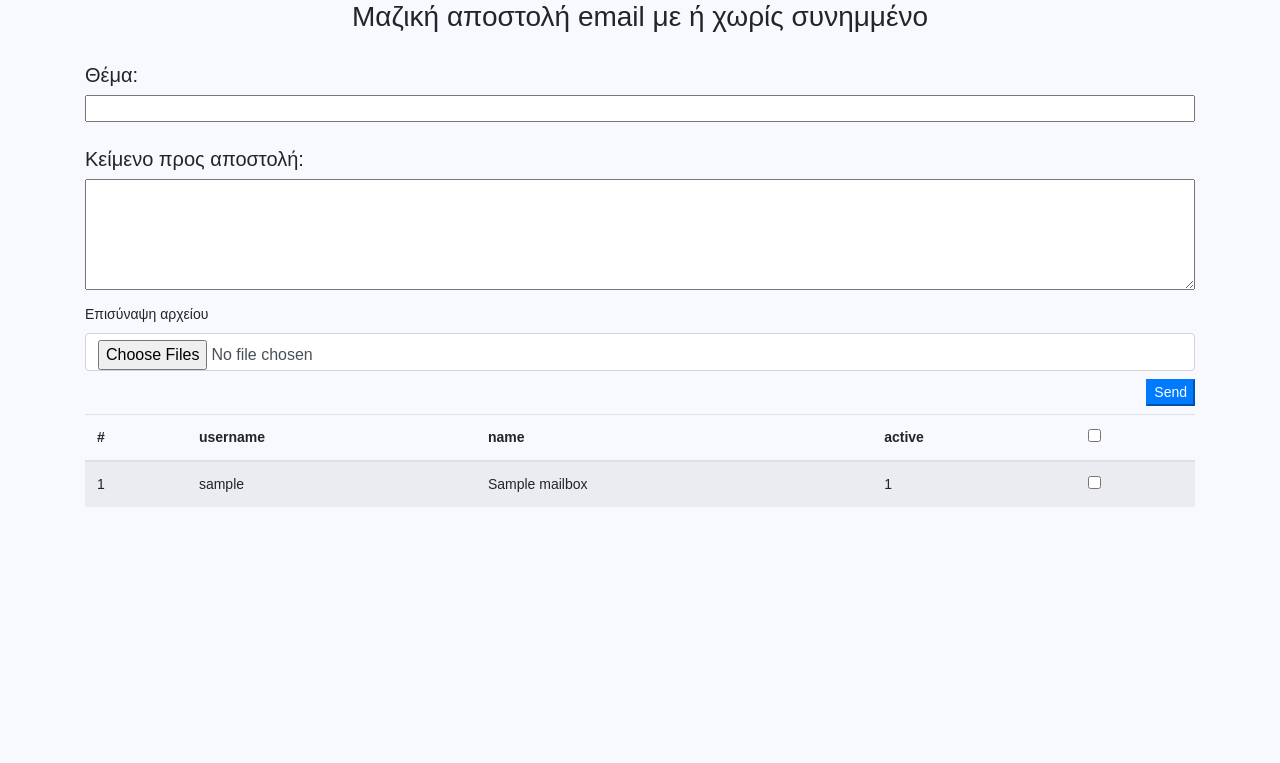
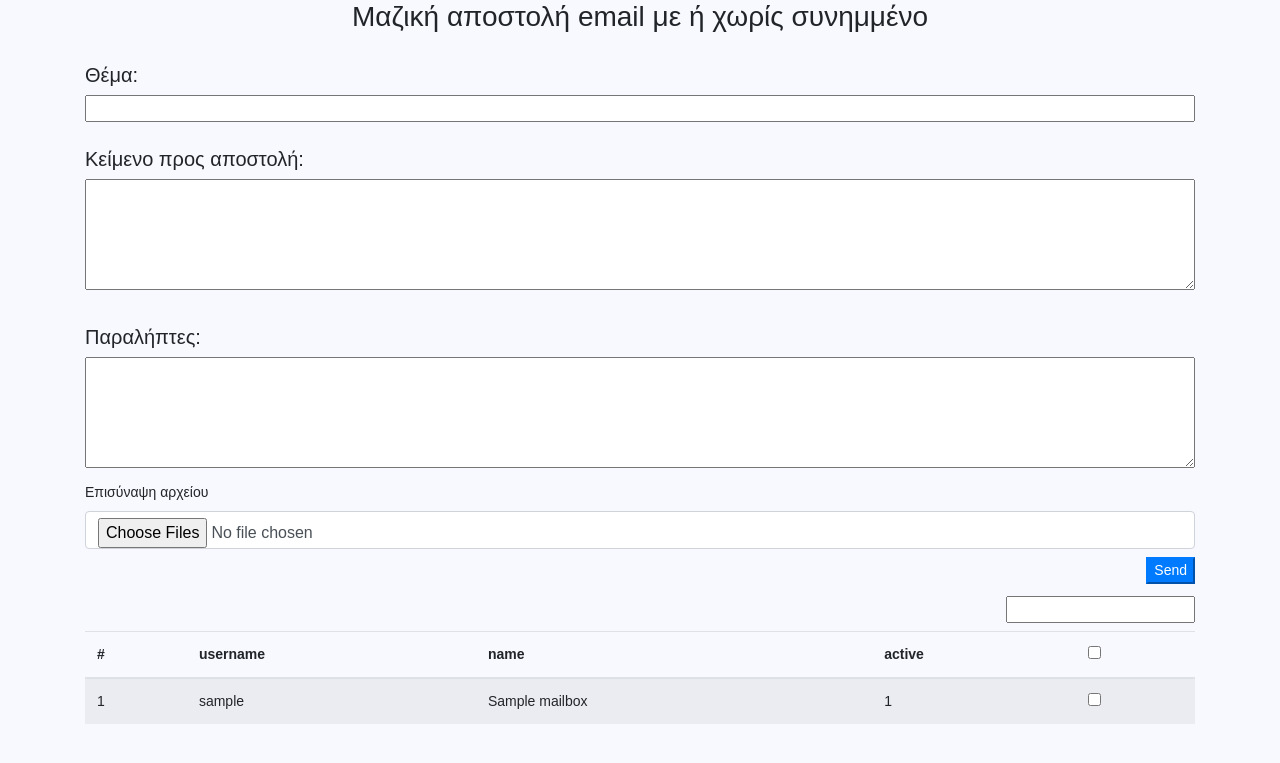
Before and after one commit to gtsakiri/mailattach, a Django app: page / in a window 1280 px wide. Shown: the top 763 px of the page. Run offline with Django 3.2, Linux system fonts and the light colour scheme; tables that the repository leaves empty hold one stand-in row (values such as "Sample post"); some libraries are stand-ins or nearby versions.

Commit message:
Commit OK!

```diff
--- a/mailacc/templates/mailacc/mailbox_list.html
+++ b/mailacc/templates/mailacc/mailbox_list.html
@@ -19,7 +19,7 @@
   <body>
     <h3 class="text-center"> Μαζική αποστολή email με ή χωρίς συνημμένο</h3>
 
-    <form  action="#" method="POST" class="post-form" enctype="multipart/form-data">
+    <form  action="{% url 'Sendresult'  %}" method="GET" class="post-form" enctype="multipart/form-data">
              {% csrf_token %}
             <div class="container">
 
@@ -27,7 +27,7 @@
                     <div class="col">
                             <label for="msgtitle"> </label><!-- Add the label if you want -->
                                 <h5>Θέμα:</h5>
-                             <input type="text" class="form-cotrol mb-1"   id="msgtitle">
+                             <input type="text" class="form-cotrol mb-1"   id="msgtitle" name="msgtitle">
                     </div>
                 </div>
 
@@ -35,7 +35,15 @@
                     <div class="col">
                             <label for="multiLineInput"> </label><!-- Add the label if you want -->
                                 <h5>Κείμενο προς αποστολή:</h5>
-                             <textarea class="form-cotrol mb-2" rows="5"  id="multiLineInput"></textarea>
+                             <textarea class="form-cotrol mb-2" rows="5"  id="multiLineInput" name="msgtext"></textarea>
+                    </div>
+                </div>
+
+                <div class="row">
+                    <div class="col">
+                            <label for="multiReceivers"> </label><!-- Add the label if you want -->
+                                <h5>Παραλήπτες:</h5>
+                             <textarea class="form-cotrol mb-2" rows="5"  id="multiReceivers" name="multiReceivers"></textarea>
                     </div>
                 </div>
 
@@ -48,7 +56,13 @@
 
                <div class="row">
                     <div class="col">
-                        <input type="button" id="Sendmail" class="button btn-primary float-right mb-2 mt-2" value="Send" onclick="AlertChecked()";>
+                        <input type="submit" id="Sendmail" class="button btn-primary float-right mb-2 mt-2" value="Send" >
+                    </div>
+                </div>
+
+                <div class="row">
+                    <div class="col">
+                        <input type="text" id="livesearch" class=" float-right mb-2 mt-1">
                     </div>
                 </div>
 
@@ -96,6 +110,7 @@
               } else {
                  $(".checkboxes").prop("checked", false);
                  listCheckboxes=[];
+                  $("#multiReceivers").val('');
                  //alert('no');
                   //alert('no');
                   //alert('no');
@@ -105,6 +120,8 @@
               for(i=0;i<numberOfCheckboxesChecked;i++){
                   listCheckboxes.push($("#checks"+(i+1)).closest('tr').find('.email').text().trim());
               }
+
+              $("#multiReceivers").val(listCheckboxes);
                console.log(listCheckboxes);
              //  alert(numberOfCheckboxesChecked);
 
@@ -119,6 +136,7 @@
                    listCheckboxes.splice(listCheckboxes.indexOf($(this).closest('tr').find('.email').text()),1);
                     //alert(listCheckboxes);
                }
+                $("#multiReceivers").val(listCheckboxes);
 
                var numberOfCheckboxes = $(".checkboxes").length;
               var numberOfCheckboxesChecked = $('.checkboxes:checked').length;
@@ -129,13 +147,27 @@
                  $(".checkAll").prop("checked", false);
               }
               console.log(listCheckboxes);
+
               //alert(numberOfCheckboxesChecked);
            });
+
+
+        $("#livesearch").keyup(function () {
+                    var value = this.value.toLowerCase().trim();
+
+                    $("table tr").each(function (index) {
+                        if (!index) return;
+                        $(this).find("td").each(function () {
+                            var id = $(this).text().toLowerCase().trim();
+                            var not_found = (id.indexOf(value) == -1);
+                            $(this).closest('tr').toggle(!not_found);
+                            return not_found;
+                        });
+                    });
+            });
+
         });
-        function AlertChecked() {
 
-            alert(listCheckboxes);
-        }
 
     </script>
 
--- a/mailacc/urls.py
+++ b/mailacc/urls.py
@@ -5,5 +5,5 @@ from . import views
 
 urlpatterns = [
 path('', views.mailbox_list, name='Mailbox_list'),
-
+path('Sendresult/', views.sendMessage, name='Sendresult'),
 ]
--- a/mailacc/views.py
+++ b/mailacc/views.py
@@ -1,5 +1,9 @@
 from django.shortcuts import render
+
+from mailattach import settings
 from .models import Mailbox
+from django.core.mail import send_mail
+
 # Create your views here.
 def mailbox_list(request):
 
@@ -8,3 +12,16 @@ def mailbox_list(request):
     context = {'all_emails': all_emails,
                }
     return render(request, 'mailacc/mailbox_list.html', context)
+
+def sendMessage(request):
+    paramsubject = request.GET.get('msgtitle')
+    paramtext = request.GET.get('msgtext')
+    paramreceivers = request.GET.get('multiReceivers')
+
+    subject = paramsubject
+    message = paramtext
+    email_from = settings.EMAIL_HOST_USER
+    recipient_list = paramreceivers.split(",")
+    send_mail(subject, message, email_from, recipient_list)
+
+    return render(request, 'mailacc/Sendresult.html')
--- a/mailattach/settings.py
+++ b/mailattach/settings.py
@@ -122,6 +122,12 @@ USE_L10N = True
 
 USE_TZ = True
 
+MAIL_BACKEND = 'django.core.mail.backends.smtp.EmailBackend'
+EMAIL_HOST = 'mail.serres.gr'
+EMAIL_USE_TLS = True
+EMAIL_PORT = 25
+EMAIL_HOST_USER = 'postmaster@serres.gr'
+EMAIL_HOST_PASSWORD = 'ds9000'
 
 # Static files (CSS, JavaScript, Images)
 # https://docs.djangoproject.com/en/3.1/howto/static-files/
```
Also changed, not shown: mailacc/templates/mailacc/Sendresult.html (added, +11 -0 lines).
